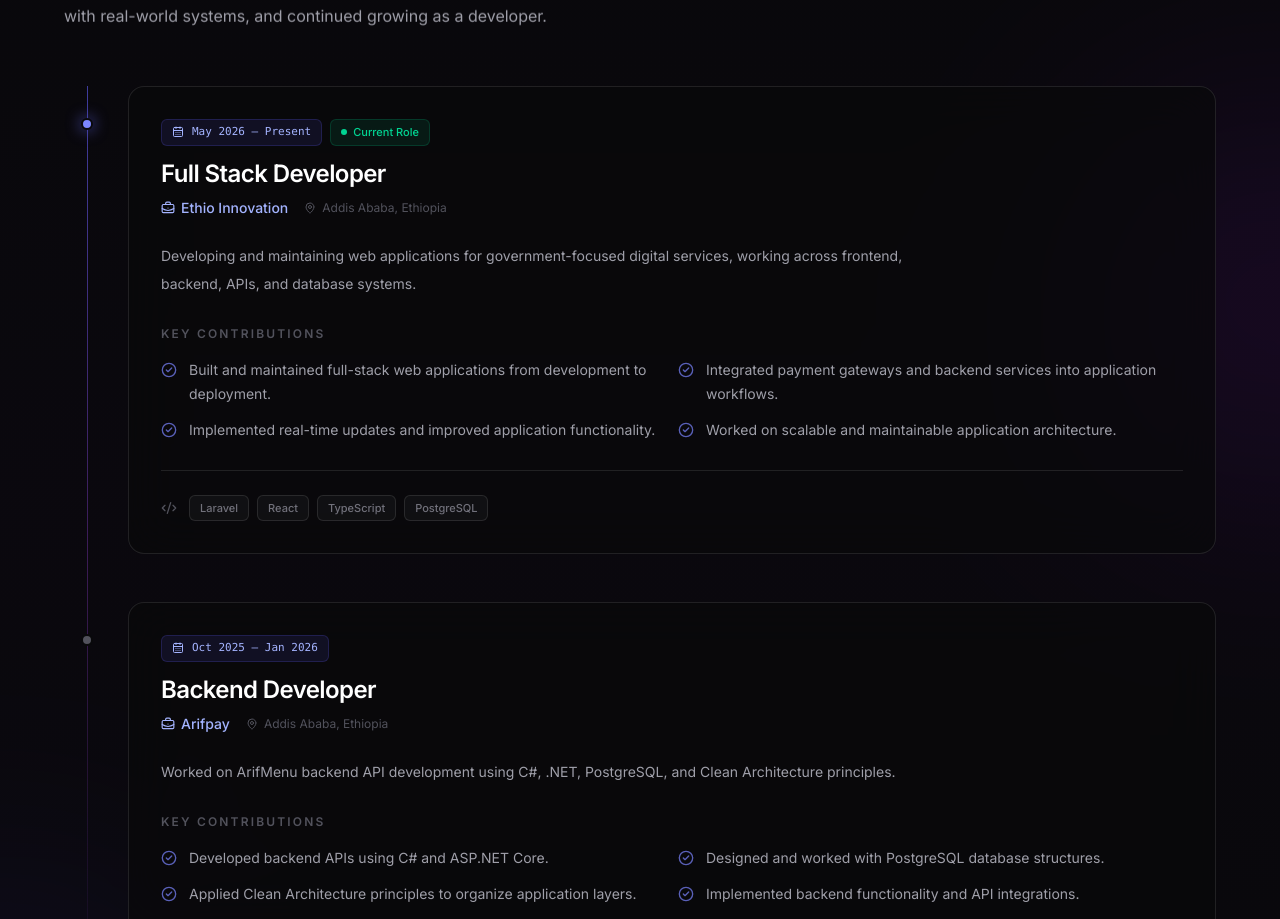
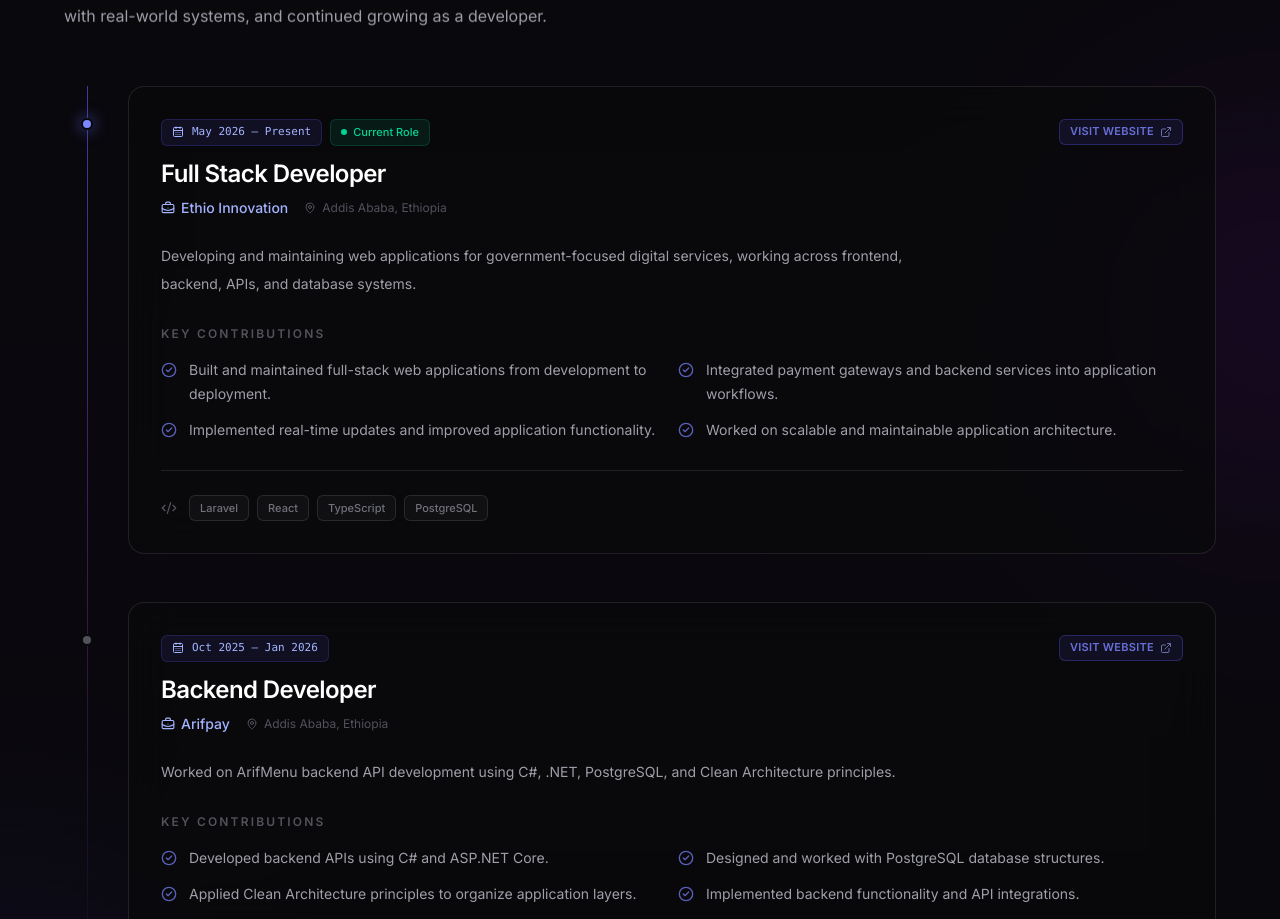
Before and after one commit to Leul-ab/portfolio, a React (Vite) app: page / in a window 1280 px wide. Shown: the part 4727-5646 px from the top of the page. Built offline with nearby package versions, Linux system fonts and the light colour scheme.

Commit message:
company website linked

```diff
--- a/src/components/Experience.tsx
+++ b/src/components/Experience.tsx
@@ -6,6 +6,7 @@ import {
   CalendarDays,
   CheckCircle2,
   Code2,
+  ExternalLink,
   MapPin,
 } from "lucide-react"
 import Reveal from "./Reveal"
@@ -13,6 +14,7 @@ import Reveal from "./Reveal"
 interface Job {
   role: string
   company: string
+  companyUrl: string
   period: string
   location: string
   current?: boolean
@@ -25,6 +27,7 @@ const jobs: Job[] = [
   {
     role: "Full Stack Developer",
     company: "Ethio Innovation",
+    companyUrl: "https://ethioinnovation.com/",
     period: "May 2026 – Present",
     location: "Addis Ababa, Ethiopia",
     current: true,
@@ -46,6 +49,7 @@ const jobs: Job[] = [
   {
     role: "Backend Developer",
     company: "Arifpay",
+    companyUrl: "https://arifpay.net/",
     period: "Oct 2025 – Jan 2026",
     location: "Addis Ababa, Ethiopia",
     description:
@@ -110,7 +114,6 @@ export default function Experience() {
         <div className="relative">
           {/* Timeline line */}
           <div className="absolute bottom-0 left-[17px] top-0 w-px bg-gradient-to-b from-indigo-500/60 via-purple-500/30 to-transparent md:left-[23px]" />
-
           <div className="space-y-12">
             {jobs.map((job, i) => (
               <Reveal
@@ -124,7 +127,6 @@ export default function Experience() {
                     {job.current && (
                       <span className="absolute h-5 w-5 animate-ping rounded-full bg-indigo-500/30" />
                     )}
-
                     <span
                       className={`relative h-3 w-3 rounded-full border-2 border-zinc-950 ${
                         job.current
@@ -208,6 +210,19 @@ export default function Experience() {
                             </div>
                           </div>
                         </div>
+
+                        <a
+                          href={job.companyUrl}
+                          target="_blank"
+                          rel="noopener noreferrer"
+                          aria-label={`Visit ${job.company} website`}
+                          className="group/company inline-flex h-fit shrink-0 items-center gap-1.5 self-start rounded-md border border-indigo-500/30 bg-indigo-500/10 px-2.5 py-1 text-sm font-medium text-indigo-300 transition-all hover:border-indigo-400/60 hover:bg-indigo-500/20 hover:text-indigo-200"
+                        >
+                          <span className="text-[11px] font-semibold uppercase tracking-wide text-indigo-400/80">
+                            Visit website
+                          </span>
+                          <ExternalLink className="h-3 w-3 opacity-60 transition-transform group-hover/company:-translate-y-0.5 group-hover/company:translate-x-0.5" />
+                        </a>
                       </div>
 
                       {/* Description */}
```
